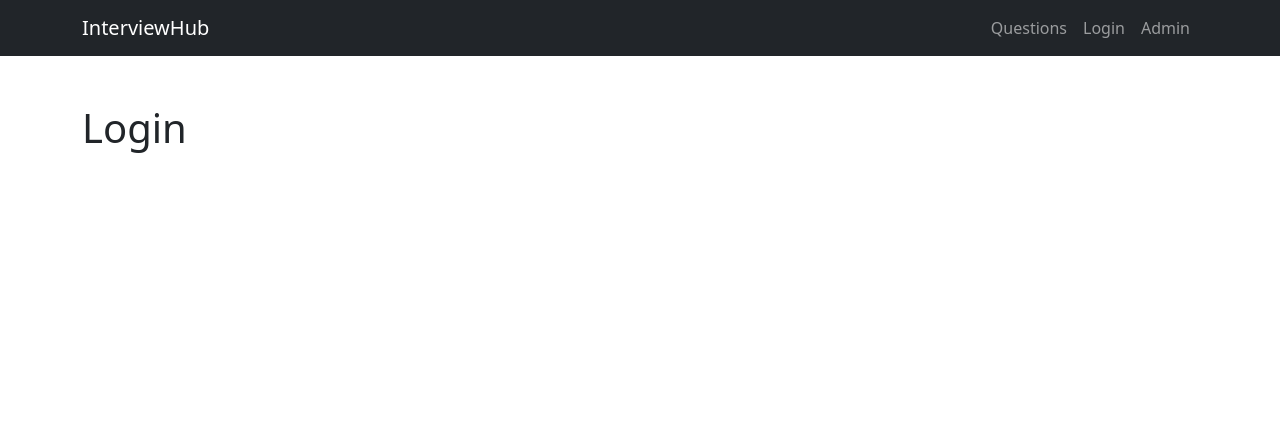
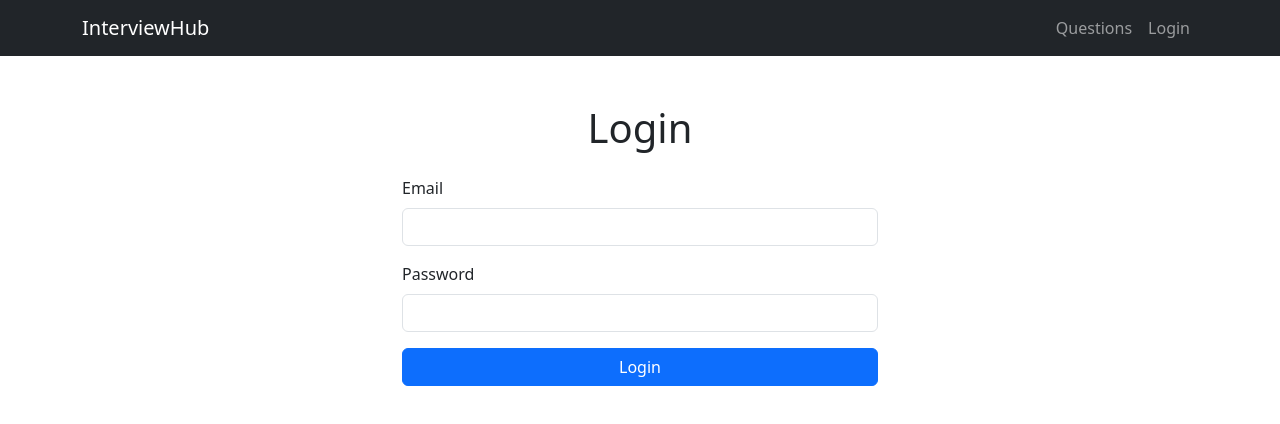
Before and after one commit to Mihaita8914/InterviewHub, a React app in the folder frontend/: page /login in a window 1280 px wide. Shown: the top 424 px of the page. Built offline with nearby package versions, Linux system fonts and the light colour scheme; the HTML template or start-up script is replaced by a standard one.

Commit message:
feat: implement authentication with persistent login

```diff
--- /dev/null
+++ b/frontend/src/api/AuthService.js
@@ -0,0 +1,16 @@
+import axiosClient from "./axiosClient";
+
+export async function login(credentials) {
+    const response = await axiosClient.post("/auth/login", credentials);
+    return response.data;
+}
+
+export async function register(user) {
+    const response = await axiosClient.post("/auth/register", user);
+    return response.data;
+}
+
+export async function getCurrentUser() {
+    const response = await axiosClient.get("/auth/me");
+    return response.data;
+}
--- a/frontend/src/components/Navbar/Navbar.jsx
+++ b/frontend/src/components/Navbar/Navbar.jsx
@@ -1,6 +1,21 @@
-import { Link } from "react-router-dom";
+import { Link, useNavigate } from "react-router-dom";
+import { useAuth } from "../../context/AuthContext";
 
 function Navbar() {
+
+    const navigate = useNavigate();
+
+    const {
+        user,
+        isAuthenticated,
+        logoutUser
+    } = useAuth();
+
+    function handleLogout() {
+        logoutUser();
+        navigate("/");
+    }
+
     return (
         <nav className="navbar navbar-expand-lg navbar-dark bg-dark">
 
@@ -22,19 +37,34 @@ function Navbar() {
                         Questions
                     </Link>
 
+                    {!isAuthenticated && (
                         <Link
                             className="nav-link"
                             to="/login"
                         >
                             Login
                         </Link>
+                    )}
 
+                    {isAuthenticated && (
+                        <>
+                            {user?.role === "ADMIN" && (
                                 <Link
                                     className="nav-link"
                                     to="/admin"
                                 >
                                     Admin
                                 </Link>
+                            )}
+
+                            <button
+                                className="btn btn-link nav-link"
+                                onClick={handleLogout}
+                            >
+                                Logout
+                            </button>
+                        </>
+                    )}
 
                 </div>
 
--- /dev/null
+++ b/frontend/src/context/AuthContext.jsx
@@ -0,0 +1,53 @@
+import { createContext, useContext, useState } from "react";
+
+const AuthContext = createContext(null);
+
+export function AuthProvider({ children }) {
+    const [user, setUser] = useState(() => {
+        const storedUser = localStorage.getItem("user");
+
+        if (storedUser) {
+            return JSON.parse(storedUser);
+        }
+
+        return null;
+    });
+
+    function loginUser(authResponse) {
+        const userData = {
+            username: authResponse.username,
+            email: authResponse.email,
+            role: authResponse.role
+        };
+
+        localStorage.setItem("token", authResponse.token);
+        localStorage.setItem("user", JSON.stringify(userData));
+
+        setUser(userData);
+    }
+
+    function logoutUser() {
+        localStorage.removeItem("token");
+        localStorage.removeItem("user");
+        setUser(null);
+    }
+
+    const isAuthenticated = user !== null;
+
+    return (
+        <AuthContext.Provider
+            value={{
+                user,
+                loginUser,
+                logoutUser,
+                isAuthenticated
+            }}
+        >
+            {children}
+        </AuthContext.Provider>
+    );
+}
+
+export function useAuth() {
+    return useContext(AuthContext);
+}
--- a/frontend/src/main.jsx
+++ b/frontend/src/main.jsx
@@ -1,12 +1,14 @@
-import { StrictMode } from 'react'
-import { createRoot } from 'react-dom/client'
-import './index.css'
+import React from 'react'
+import ReactDOM from 'react-dom/client'
 import App from './App.jsx'
 
 import 'bootstrap/dist/css/bootstrap.min.css';
+import { AuthProvider } from "./context/AuthContext";
 
-createRoot(document.getElementById('root')).render(
-  <StrictMode>
-    <App />
-  </StrictMode>,
+ReactDOM.createRoot(document.getElementById('root')).render(
+    <React.StrictMode>
+        <AuthProvider>
+            <App />
+        </AuthProvider>
+    </React.StrictMode>,
 )
--- a/frontend/src/pages/Login/Login.jsx
+++ b/frontend/src/pages/Login/Login.jsx
@@ -1,7 +1,70 @@
+import { useState } from "react";
+import { useNavigate } from "react-router-dom";
+
+import { login } from "../../api/AuthService";
+import { useAuth } from "../../context/AuthContext";
+
 function Login() {
+    const navigate = useNavigate();
+    const { loginUser } = useAuth();
+
+    const [email, setEmail] = useState("");
+    const [password, setPassword] = useState("");
+    const [error, setError] = useState("");
+
+    function handleSubmit(e) {
+        e.preventDefault();
+
+        login({ email, password })
+            .then(data => {
+                loginUser(data);
+                navigate("/questions");
+            })
+            .catch(() => {
+                setError("Invalid email or password");
+            });
+    }
+
     return (
-        <div className="container mt-5">
-            <h1>Login</h1>
+        <div className="container mt-5" style={{ maxWidth: "500px" }}>
+
+            <h1 className="mb-4 text-center">Login</h1>
+
+            {error && (
+                <div className="alert alert-danger">
+                    {error}
+                </div>
+            )}
+
+            <form onSubmit={handleSubmit}>
+
+                <div className="mb-3">
+                    <label className="form-label">Email</label>
+                    <input
+                        type="email"
+                        className="form-control"
+                        value={email}
+                        onChange={(e) => setEmail(e.target.value)}
+                        required
+                    />
+                </div>
+
+                <div className="mb-3">
+                    <label className="form-label">Password</label>
+                    <input
+                        type="password"
+                        className="form-control"
+                        value={password}
+                        onChange={(e) => setPassword(e.target.value)}
+                        required
+                    />
+                </div>
+
+                <button type="submit" className="btn btn-primary w-100">
+                    Login
+                </button>
+
+            </form>
         </div>
     );
 }
```
Lines whose indentation alone changed are shown as unchanged.
